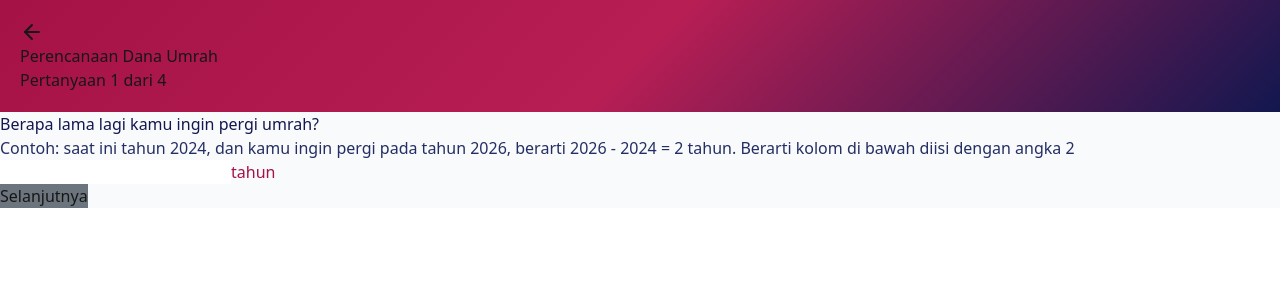
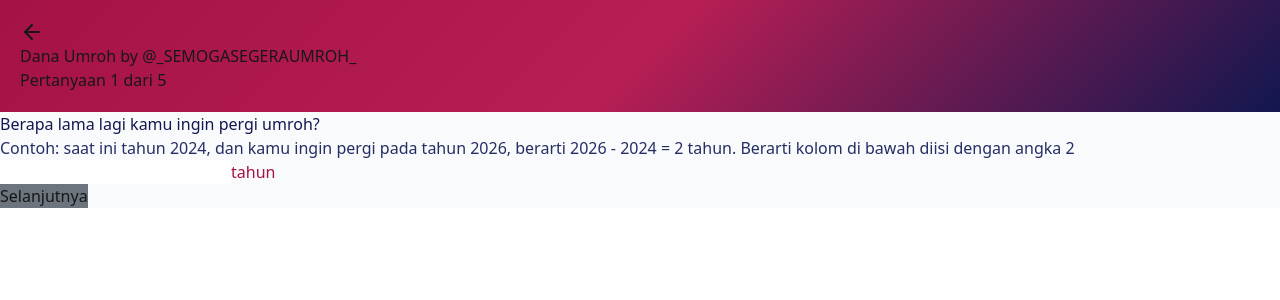
Before and after one commit to rickychandraj/financial-calculator, a Next.js app: page /forms/umrah in a window 1280 px wide. Shown: the top 300 px of the page. Built offline with nearby package versions, Linux system fonts and the light colour scheme.

Commit message:
Update umroh

```diff
--- a/src/app/forms/umrah/page.tsx
+++ b/src/app/forms/umrah/page.tsx
@@ -9,40 +9,48 @@ const UmrahPlanningForm = () => {
     const [currentStep, setCurrentStep] = useState(1);
     const [isResultReady, setIsResultReady] = useState(false);
     const [answers, setAnswers] = useState({
-        1: null, // years until umrah
+        1: null, // years until umroh
         2: null, // current package cost
         3: null, // number of people
         4: null, // current savings
+        5: null, // return rate
     });
 
     const questions = [
         {
             id: 1,
-            text: "Berapa lama lagi kamu ingin pergi umrah?",
+            text: "Berapa lama lagi kamu ingin pergi umroh?",
             subtext: "Contoh: saat ini tahun 2024, dan kamu ingin pergi pada tahun 2026, berarti 2026 - 2024 = 2 tahun. Berarti kolom di bawah diisi dengan angka 2",
             type: "number",
             suffix: "tahun"
         },
         {
             id: 2,
-            text: "Berapa perkiraan biaya paket umrah saat ini?",
-            subtext: "Perkiraan total biaya termasuk visa, transportasi, akomodasi, dan kebutuhan ibadah",
+            text: "Berapa perkiraan biaya paket umroh PER ORANG saat ini?",
+            subtext: "Perkiraan total biaya termasuk visa, transportasi, akomodasi, dan kebutuhan ibadah. Paket Umroh dengan travel Aji Maju Wisata dari @_SemogaSegeraUmroh_ dimulai dari 30 juta rupiah per orang",
             type: "currency",
             prefix: "Rp",
         },
         {
             id: 3,
-            text: "Berapa jumlah orang yang akan pergi umrah?",
+            text: "Berapa jumlah orang yang akan pergi umroh?",
             subtext: "Jumlah orang yang akan ikut dalam perjalanan ibadah ini",
             type: "number",
             suffix: "orang",
         },
         {
             id: 4,
-            text: "Berapa dana umrah yang sudah kamu kumpulkan?",
-            subtext: "Jumlah tabungan yang sudah kamu siapkan khusus untuk ibadah umrah",
+            text: "Berapa dana umroh yang sudah kamu kumpulkan?",
+            subtext: "Jumlah tabungan yang sudah kamu siapkan khusus untuk ibadah umroh. Jika belum sama sekali, masukkan 0.",
             type: "currency",
             prefix: "Rp",
+        },
+        {
+            id: 5,
+            text: "Kamu akan investasi di produk yang return-nya?",
+            subtext: "Dengan asumsi kamu akan menaruh uang tabunganmu pada instrumen investasi. Sebagai gambaran: untuk profil risiko konservatif, kamu cocok investasi di reksadana pasar uang atau obligasi dengan return rata-rata 6% per tahun. Untuk profil risiko moderat, kamu cocok berinvestasi di obligasi atau reksadana campuran dengan return rata-rata 10% per tahun. Untuk profil risiko agresif, kamu cocok berinvestasi di saham atau reksadana saham dengan return rata-rata 15% per tahun.",
+            type: "number",
+            suffix: "%",
         },
     ];
 
@@ -70,15 +78,15 @@ const UmrahPlanningForm = () => {
         setCurrentStep(prev => prev + 1);
     };
 
-    // Calculate umrah planning results
+    // Calculate umroh planning results
     const calculateResults = () => {
         const yearsUntilUmrah = Number(answers[1]);
         const currentPackageCost = Number(answers[2]);
         const numberOfPeople = Number(answers[3]);
         const currentSavings = Number(answers[4]);
 
-        const inflationRate = Number("4") / 100;
-        const returnRate = Number("6") / 100;
+        const inflationRate = Number("5.7") / 100;
+        const returnRate = Number(answers[5]) / 100;
         const monthlyReturnRate = returnRate / 12;
 
         // Calculate future package cost with inflation
@@ -140,7 +148,7 @@ const UmrahPlanningForm = () => {
                 <div>
                     <FormHeader
                         href={"/"}
-                        title={"Perencanaan Dana Umrah"}
+                        title={"Dana Umroh by @_SEMOGASEGERAUMROH_"}
                         currentStep={currentStep}
                         totalSteps={totalSteps}
                     />
@@ -162,7 +170,7 @@ const UmrahPlanningForm = () => {
                 <div>
                     <FormHeader
                         href={"/"}
-                        title={"Perencanaan Dana Umrah"}
+                        title={"Dana Umroh by @_SEMOGASEGERAUMROH_"}
                         currentStep={totalSteps}
                         totalSteps={totalSteps}
                     />
@@ -178,7 +186,7 @@ const UmrahPlanningForm = () => {
                                 background: "linear-gradient(135deg, #252E64 50%, #12174F 90%)"
                             }}
                         >
-                            <h3 className="text-3xl mb-6">Hasil Perhitungan Dana Umrah</h3>
+                            <h3 className="text-3xl mb-6">Hasil Perhitungan Dana umroh</h3>
 
                             {/* Cost Analysis */}
                             <div className="bg-[#1E2432] rounded-lg p-4 mb-4">
```
